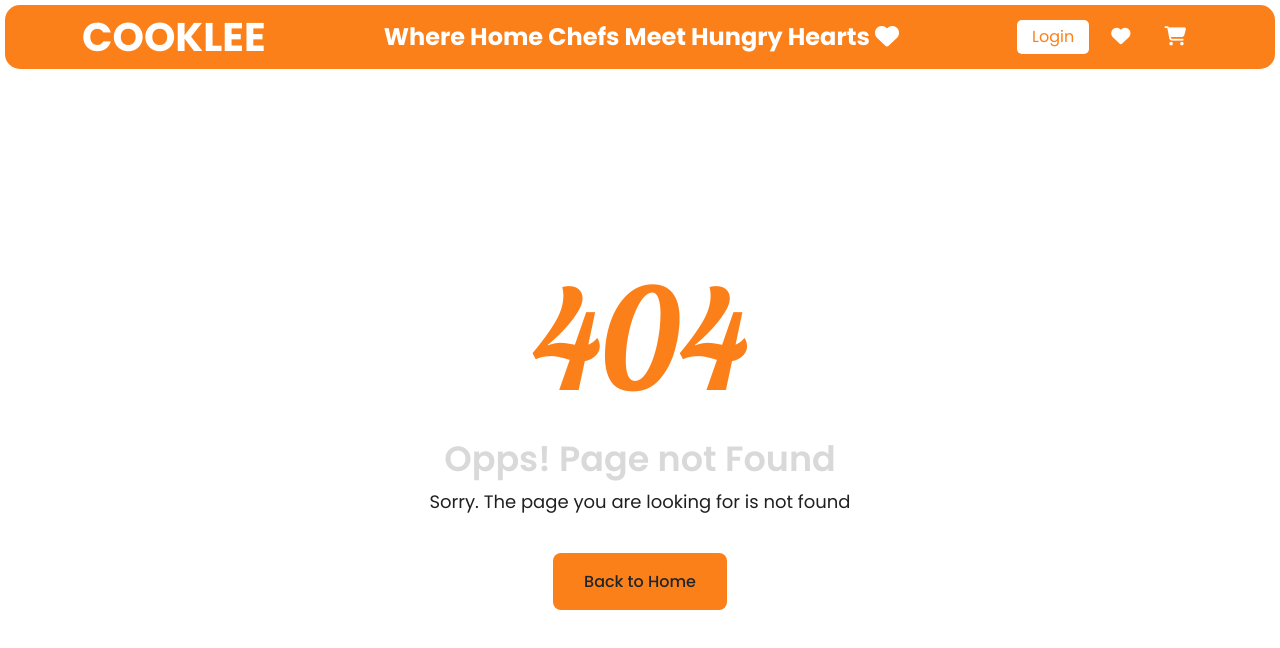
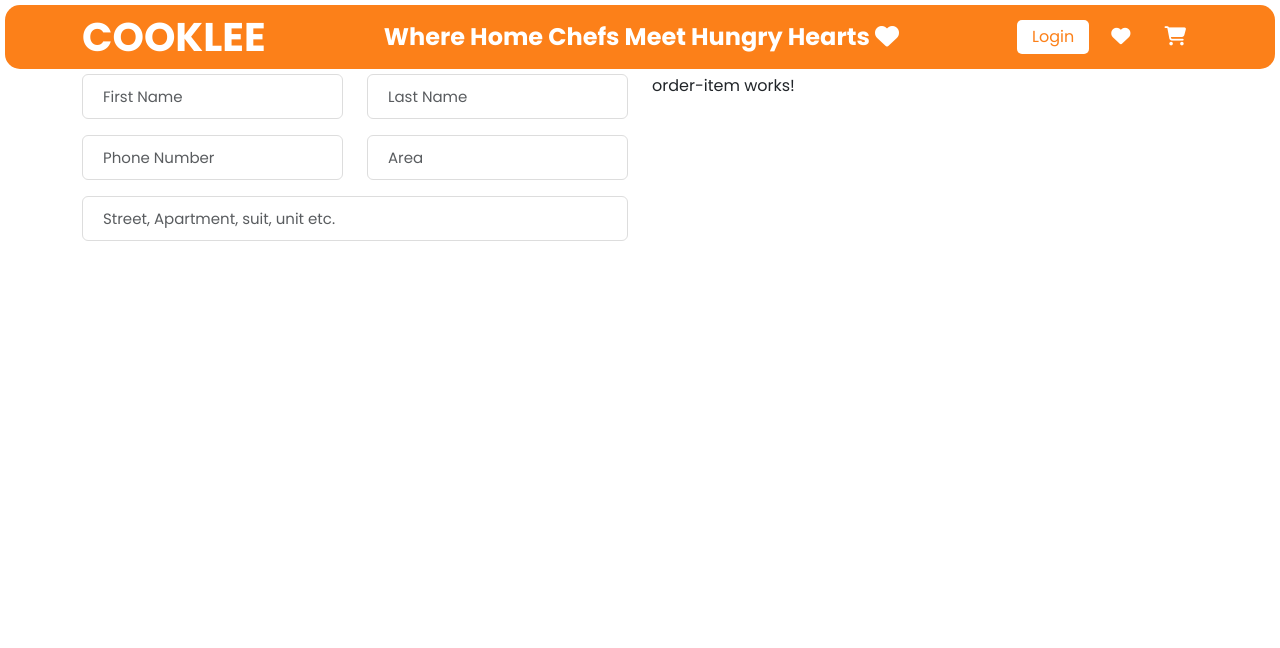
Before and after one commit to MariemMohamed04/Cooklee-Frontend, an Angular app: page /checkout in a window 1280 px wide. Before the commit this address had no page. Shown: the top 648 px of the page. Built offline with nearby package versions, Linux system fonts and the light colour scheme.

Commit message:
Order Form

```diff
--- a/src/app/app.routes.ts
+++ b/src/app/app.routes.ts
@@ -15,6 +15,7 @@ import { RegisterFormComponent } from './Registeration/register-form/register-fo
 import { FavoriteComponent } from './favorite/favorite.component';
 import { NotfoundComponent } from './notfound/notfound.component';
 import { CartComponent } from './cart/cart.component';
+import { CheckoutComponent } from './checkout/checkout/checkout.component';
 export const routes: Routes = [
 
 
@@ -46,7 +47,8 @@ export const routes: Routes = [
   // { path: "register", component: RegisterFormComponent },
   // { path: "login", component: LoginFormComponent },
   // { path: 'ClientForm', component: ClientProfleFormComponent },
-  { path: "", redirectTo: "cart", pathMatch: "full" },
+  { path: "", redirectTo: "checkout", pathMatch: "full" },
+  { path: "checkout", component: CheckoutComponent },
   { path: "cart", component: CartComponent },
   { path: "favorite", component: FavoriteComponent },
   {
--- /dev/null
+++ b/src/app/checkout/checkout/checkout.component.html
@@ -0,0 +1,10 @@
+<div class="container">
+  <div class="row">
+    <div class="col-lg-6">
+      <app-order-form></app-order-form>
+    </div>
+    <div class="col-lg-6">
+      <app-order-item></app-order-item>
+    </div>
+  </div>
+</div>
--- /dev/null
+++ b/src/app/checkout/order-form/order-form.component.css
@@ -0,0 +1,26 @@
+.form-control:focus {
+  color: rgba(255,255,255,.5);
+  background-color: transparent;
+  border-color: var(--main-color);
+  outline: 0;
+  box-shadow: none;
+}
+
+input[type=text], select {
+  height: 45px;
+  border: 1px solid #dddddd;
+  padding: 5px 20px;
+  font-size: 15px;
+  font-weight: 400;
+  color: #666666;
+  transition: all 0.3s ease-in-out;
+  background: #fff;
+  width: 100%;
+}
+
+.error {
+	margin: 10px auto;
+	padding: 10px 10px 10px 10px;
+  color: #D8000C;
+	background-color: #FFBABA;
+}
--- /dev/null
+++ b/src/app/checkout/order-form/order-form.component.html
@@ -0,0 +1,47 @@
+<div *ngIf="errorMessage" class="error" role="alert">
+  <i class="fa fa-close pe-2"></i>
+  <span>{{ errorMessage }}</span>
+</div>
+<form [formGroup]="orderForm" (ngSubmit)="onSubmit()">
+  <div class="row mb-3">
+    <div class="form-group col-md-6">
+      <input name="fname" id="fname" type="text" class="form-control" formControlName="fname" placeholder="First Name" />
+      <div *ngIf="orderForm.get('fname')?.errors && orderForm.get('fname')?.touched" class="error" role="alert">
+        <i class="fa fa-close pe-2"></i>
+        <span *ngIf="orderForm.get('fname')?.getError('required')">This input is required!!!</span>
+      </div>
+    </div>
+    <div class="form-group col-md-6">
+      <input name="lname" id="lname" type="text" class="form-control" placeholder="Last Name" formControlName="lname" />
+      <div *ngIf="orderForm.get('lname')?.errors && orderForm.get('lname')?.touched" class="error" role="alert">
+        <i class="fa fa-close pe-2"></i>
+        <span *ngIf="orderForm.get('lname')?.getError('required')">This input is required!!!</span>
+      </div>
+    </div>
+  </div>
+  <div class="row mb-3">
+    <div class="form-group col-md-6">
+      <input name="phone" id="phone" type="text" class="form-control" placeholder="Phone Number" formControlName="phone" />
+      <div *ngIf="orderForm.get('phone')?.errors && orderForm.get('phone')?.touched" class="error" role="alert">
+        <i class="fa fa-close pe-2"></i>
+        <span *ngIf="orderForm.get('phone')?.getError('required')">This input is required!!!</span>
+        <span *ngIf="orderForm.get('phone')?.getError('minlength')">This input must be 13 number!!!</span>
+        <span *ngIf="orderForm.get('phone')?.getError('maxlength')">This input must be 13 number!!!</span>
+      </div>
+    </div>
+    <div class="form-group col-md-6">
+      <input name="area" id="area" type="text" class="form-control" placeholder="Area" formControlName="area" />
+      <div *ngIf="orderForm.get('area')?.errors && orderForm.get('area')?.touched" class="error" role="alert">
+        <i class="fa fa-close pe-2"></i>
+        <span *ngIf="orderForm.get('area')?.getError('required')">This input is required!!!</span>
+      </div>
+    </div>
+  </div>
+  <div class="mb-3">
+    <input type="text" class="form-control" name="street" id="street" placeholder="Street, Apartment, suit, unit etc." formControlName="street" />
+    <div *ngIf="orderForm.get('street')?.errors && orderForm.get('street')?.touched" class="error" role="alert">
+      <i class="fa fa-close pe-2"></i>
+      <span *ngIf="orderForm.get('street')?.getError('required')">This input is required!!!</span>
+    </div>
+  </div>
+</form>
--- /dev/null
+++ b/src/app/checkout/order-form/order-form.component.ts
@@ -0,0 +1,36 @@
+import { CommonModule } from '@angular/common';
+import { Component } from '@angular/core';
+import { FormControl, FormGroup, ReactiveFormsModule, Validators } from '@angular/forms';
+
+@Component({
+  selector: 'app-order-form',
+  standalone: true,
+  imports: [
+    ReactiveFormsModule,
+    CommonModule
+  ],
+  templateUrl: './order-form.component.html',
+  styleUrl: './order-form.component.css'
+})
+export class OrderFormComponent {
+  orderForm: FormGroup;
+  errorMessage: string = '';
+
+  constructor() {
+    this.orderForm = new FormGroup({
+      fname: new FormControl('', [Validators.required]),
+      lname: new FormControl('', [Validators.required]),
+      phone: new FormControl('', [Validators.required, Validators.minLength(11), Validators.maxLength(11)]),
+      area: new FormControl('', [Validators.required]),
+      street: new FormControl('', [Validators.required]),
+    });
+  }
+
+  onSubmit() {
+    // if (success) {
+
+    // } else {
+
+    // }
+  }
+}
```
Also changed, not shown: src/app/checkout/checkout/checkout.component.ts (added, +17 -0 lines), src/app/checkout/checkout/checkout.component.css (added).
